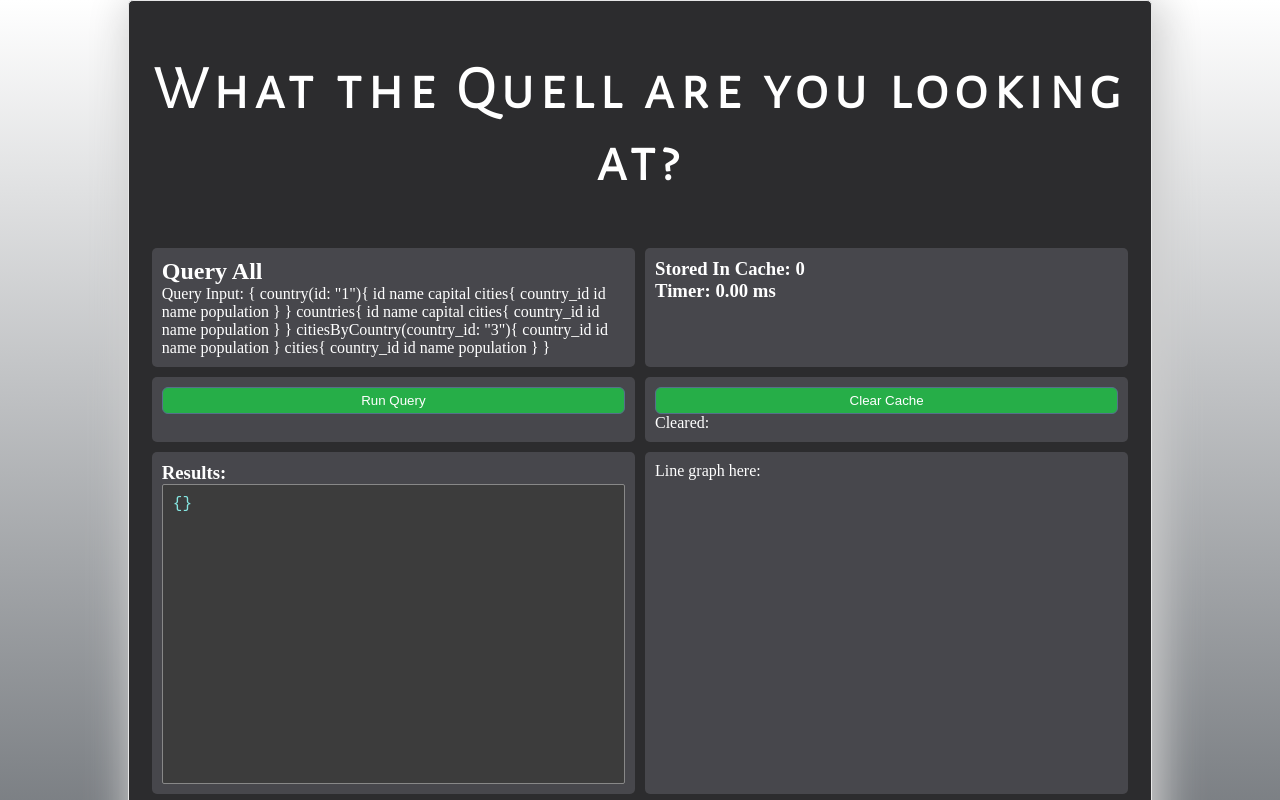
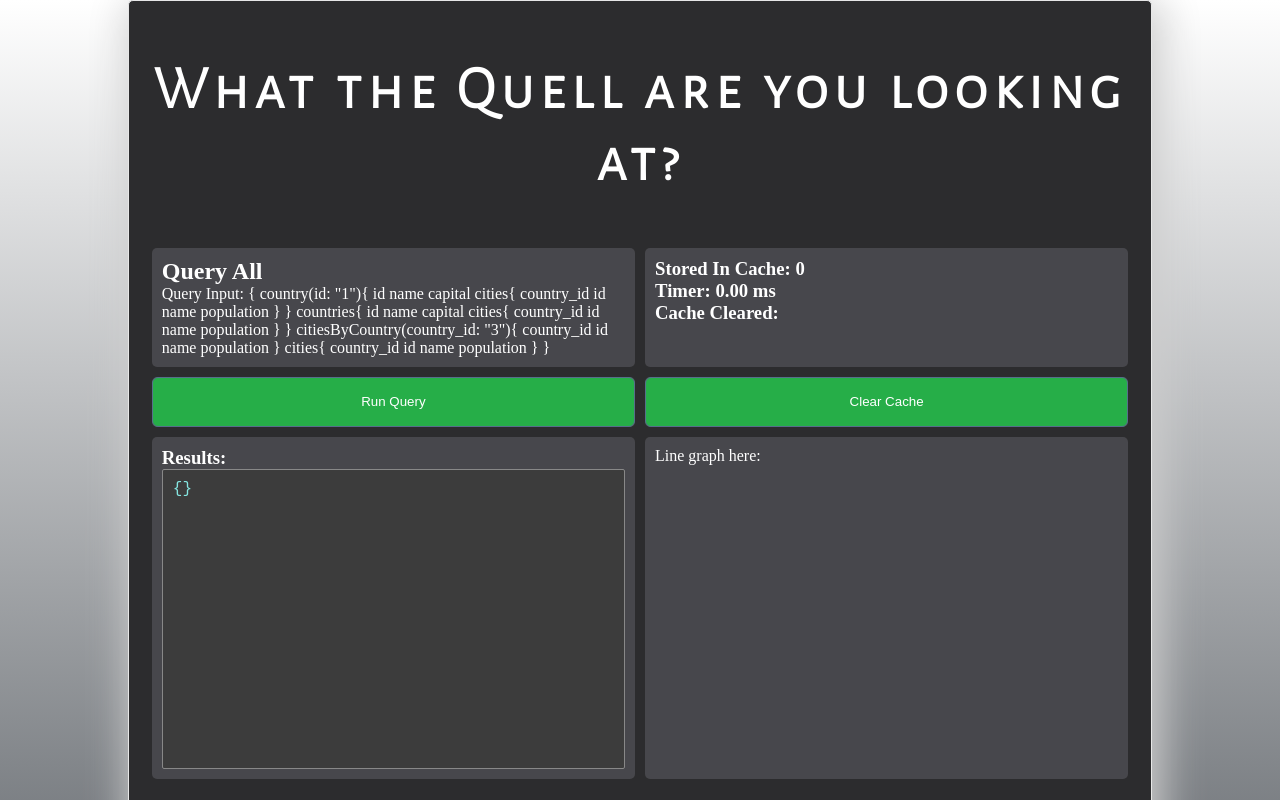
Before and after one commit to open-source-labs/Quell, a React (Create React App) app in the folder test-site/client/: page / in a window 1280 px wide. Shown: the top 800 px of the page. Built offline with nearby package versions, Linux system fonts and the light colour scheme; a web font is replaced by a local one.

Commit message:
Enlarge button

```diff
--- a/test-site/client/src/components/QueryAll.jsx
+++ b/test-site/client/src/components/QueryAll.jsx
@@ -108,11 +108,11 @@
         {/*Metrics*/}
         <h3>Stored In Cache: {storageSpace}</h3>
         <h3>Timer: {fetchTime}</h3>
+        <h3>Cache Cleared: {cacheStatus}</h3>
       </div>
 
       <div className="button-cache-div">
         <button onClick={handleClearClick}>Clear Cache</button>
-        <span>  Cleared: {cacheStatus}</span>
       </div>
 
       <div className="graph-div">
--- a/test-site/client/src/index.scss
+++ b/test-site/client/src/index.scss
@@ -66,6 +66,7 @@
 
   .button-query-div {
     grid-area: button-query;
+    padding: 0 !important;
   }
 
   .results-div {
@@ -78,6 +79,7 @@
 
   .button-cache-div {
     grid-area: button-cache;
+    padding: 0 !important;
   }
 
   .graph-div {
@@ -104,6 +106,7 @@
   border-radius: 6px;
   border: 1px solid #566f8b;
   width: 100%;
+  height: 50px;
   // margin: 10px 0;
   padding: 5px;
   outline: none;
```
